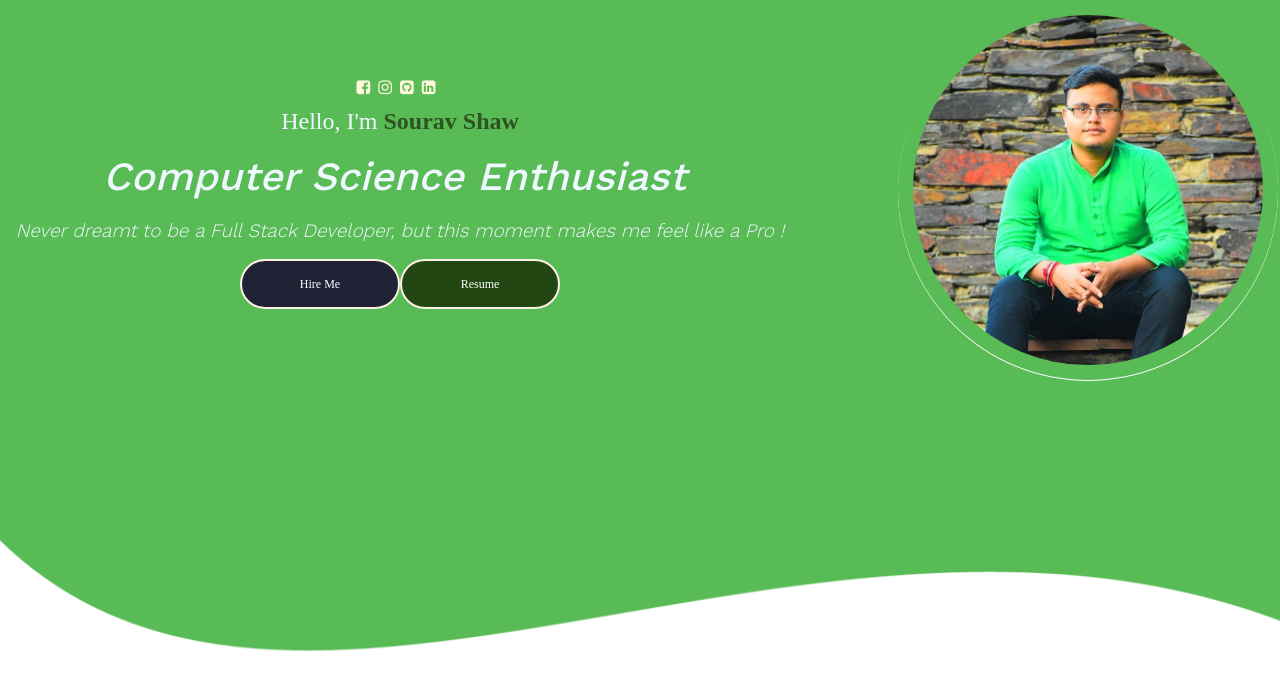
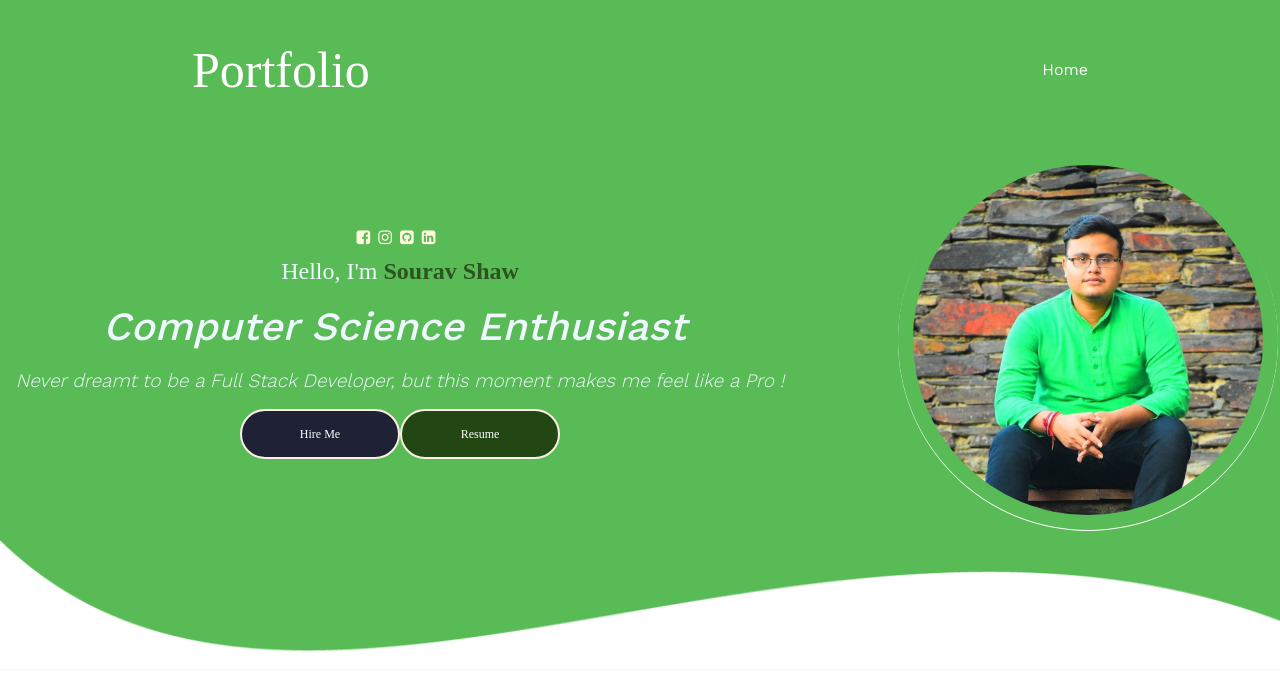
Before and after one commit to souravshaw2020/PersonalPortfolio, a React (Create React App) app: page / in a window 1280 px wide. Shown: the top 690 px of the page. Built offline with nearby package versions, Linux system fonts and the light colour scheme.

Commit message:
Header Section added

```diff
--- a/package.json
+++ b/package.json
@@ -3,6 +3,11 @@
     "version": "0.1.0",
     "private": true,
     "dependencies": {
+        "@fortawesome/fontawesome-svg-core": "^1.2.36",
+        "@fortawesome/free-brands-svg-icons": "^5.15.4",
+        "@fortawesome/free-regular-svg-icons": "^5.15.4",
+        "@fortawesome/free-solid-svg-icons": "^5.15.4",
+        "@fortawesome/react-fontawesome": "^0.1.16",
         "@testing-library/jest-dom": "^5.16.1",
         "@testing-library/react": "^12.1.2",
         "@testing-library/user-event": "^13.5.0",
--- /dev/null
+++ b/src/components/Home/Header/Header.css
@@ -0,0 +1,99 @@
+.header-body {
+    display: flex;
+    justify-content: center;
+    height: 140px;
+    color: var(--white);
+}
+
+.header-innerbody {
+    display: flex;
+    align-items: center;
+    justify-content: space-between;
+    height: 100%;
+    width: 70%;
+    color: var(--white);
+}
+
+.header-logo {
+    font-size: 50px;
+    font-family: "Work Sans ExtraBold";
+    color: var(--white);
+}
+
+.header-options {
+    display: flex;
+    align-items: center;
+}
+
+.header-option {
+    font-size: 16px;
+    cursor: pointer;
+    font-weight: 600;
+}
+
+.header-hamburger {
+    display: none;
+    color: var(--white);
+}
+
+.header-option-separator {
+    margin: 0 50px 0 0;
+    color: var(--white);
+}
+
+.selected-header-option {
+    color: cornflowerblue;
+}
+
+@media screen and (max-width: 1110px) {
+    .header-innerbody {
+        width: 80%;
+    }
+}
+
+@media screen and (max-width: 970px) {
+    .header-hamburger {
+        display: block;
+    }
+
+    .header-innerbody {
+        width: 100%;
+        padding: 0 40px;
+        position: relative;
+    }
+
+    .header-options {
+        display: flex;
+        flex-direction: column;
+        position: absolute;
+        left: -100%;
+        top: 0px;
+        height: 100vh;
+        width: 100%;
+        justify-content: space-around;
+        background-color: var(--dark-green);
+        z-index: 1000;
+        opacity: 0.8;
+        transition: all 0.8s ease-out;
+    }
+
+    .header-option-separator {
+        margin: 0;
+    }
+
+    .selected-header-option {
+        color: var(--white);
+    }
+
+    .header-hamburger-bars {
+        font-size: 30px;
+        cursor: pointer;
+        margin: 0px 10px;
+        color: var(--white);
+    }
+
+    .show-hamburger-options {
+        left: 0;
+        opacity: 1;
+    }
+}
--- /dev/null
+++ b/src/components/Home/Header/Header.jsx
@@ -0,0 +1,70 @@
+import React, { useState } from 'react'
+import {TOTAL_SCREENS, GET_SCREEN_INDEX} from '../../../utilities/commonUtils'
+import ScrollService from '../../../utilities/ScrollService'
+import {faBars} from '@fortawesome/free-solid-svg-icons'
+import {FontAwesomeIcon} from '@fortawesome/react-fontawesome'
+import './Header.css'
+
+function Header() {
+    const [selectedScreen, setSelectedScreen] = useState(0);
+    const [showHeaderOptions, setShowHeaderOptions] = useState(false);
+
+    const updateCurrentScreen = (currentScreen) => {
+        if(!currentScreen || !currentScreen.screenInView)
+            return;
+        let screenIndex = GET_SCREEN_INDEX(currentScreen.screenInView)
+        if(screenIndex < 0)
+            return;
+    }
+
+    let currentScreenSubscription = ScrollService.currentScreenBroadCaster.subscribe(updateCurrentScreen());
+
+    const getHeaderOptions = () => {
+        return(
+            TOTAL_SCREENS.map((screen, i) => {
+                return <div key={screen.screen_name} className={getHeaderOptionsClass(i)}
+                onClick={() => switchScreen(i, screen)}>
+                    <span>{screen.screen_name}</span>
+                </div>
+            })
+        )
+    }
+
+    const getHeaderOptionsClass = (index) => {
+        let classes = "header-option";
+        if(index < TOTAL_SCREENS.length - 1)
+            classes += "header-option-separator";
+        if(selectedScreen === index)
+            classes += "selected-header-option";
+        return;
+    }
+
+    const switchScreen = (index, screen) => {
+        let screenComponent = document.getElementById(screen.screen_name);
+        if(!screenComponent)
+            return;
+        screenComponent.scrollIntoView({behavior: "smooth"});
+        setSelectedScreen(index);
+        setShowHeaderOptions(false);
+    }
+
+    return (
+        <div>
+            <div className='header-body' onClick={() => setShowHeaderOptions(!showHeaderOptions)}>
+                <div className='header-innerbody'>
+                    <div className='header-hamburger' onClick={() => setShowHeaderOptions(!showHeaderOptions)}>
+                        <FontAwesomeIcon className='header-hamburger-bars' icon={faBars}/>
+                    </div>
+                    <div className='header-logo'>
+                        <span>Portfolio</span>
+                    </div>
+                    <div className={(showHeaderOptions) ? "header-options show-hamburger-options":"header-options"}>
+                        {getHeaderOptions()}
+                   </div>
+                </div>
+            </div>
+        </div>
+    )
+}
+
+export default Header
--- a/src/components/Home/Home.jsx
+++ b/src/components/Home/Home.jsx
@@ -1,11 +1,13 @@
 import React from 'react'
 import './Home.css'
+import Header from '../Home/Header/Header'
 import Profile from './Profile/Profile'
 import Footer from './Footer/Footer'
 
 function Home() {
     return (
         <div className='home-body'>
+            <Header/>
             <Profile/>
             <Footer/>
         </div>
```
Also changed, not shown: 1 other file (tests, documents, lock files or other folders).
